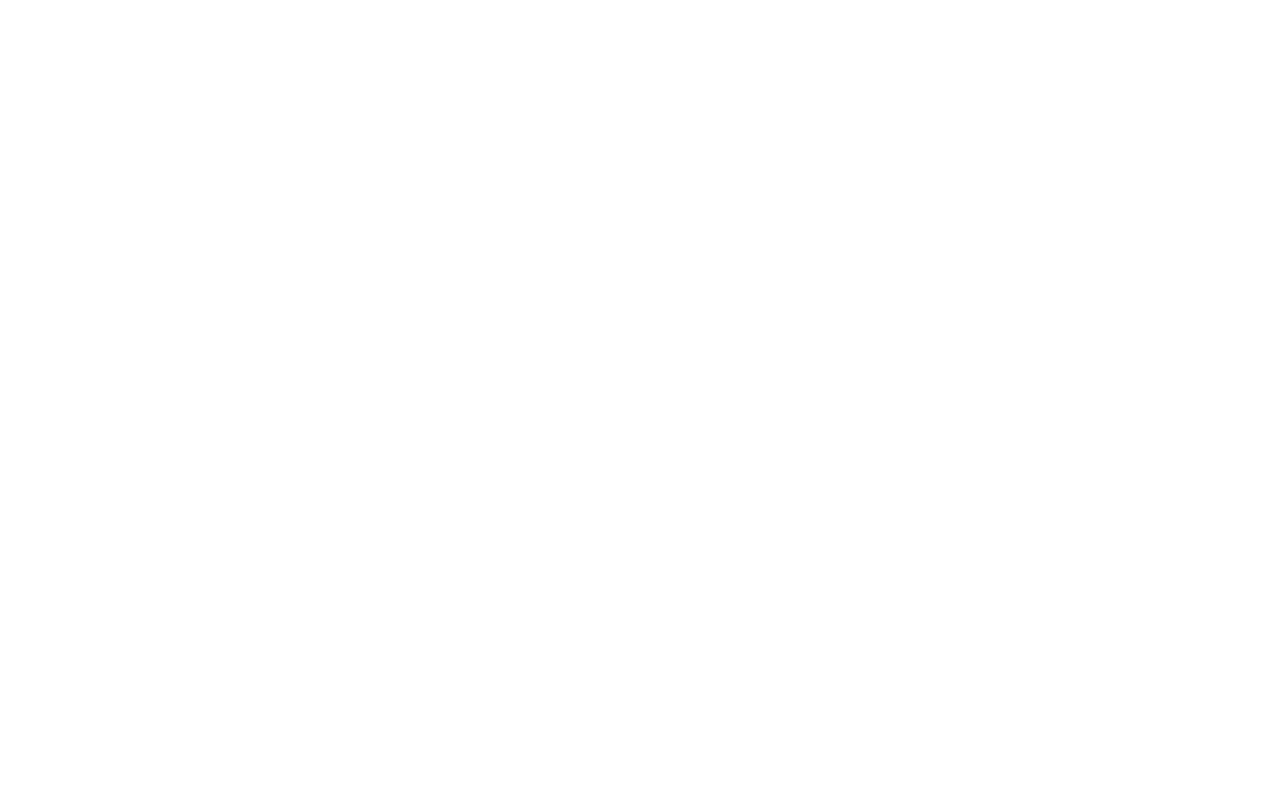
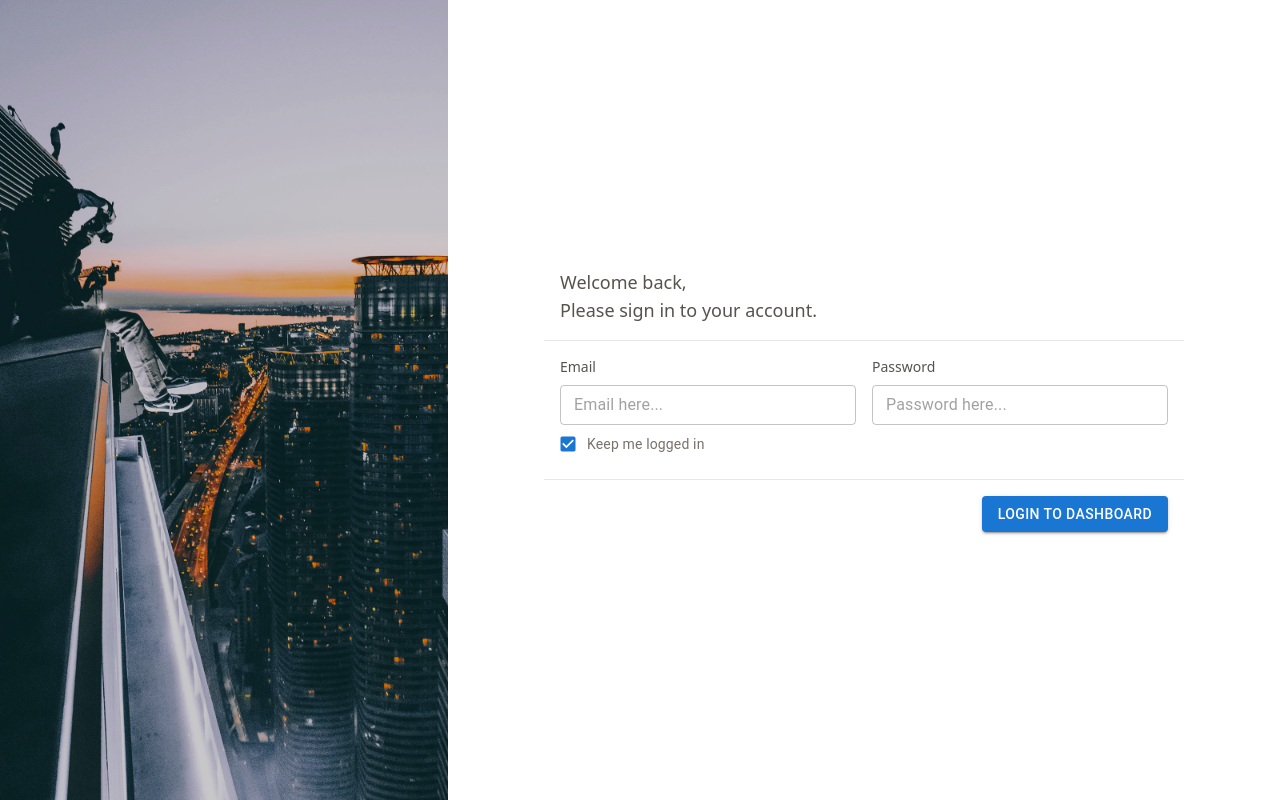
Before and after one commit to Aydin-lip/bam-shahr-panel, a React (Create React App) app: page /login in a window 1280 px wide. Built offline with nearby package versions, Linux system fonts and the light colour scheme.

Commit message:
Added login page

```diff
--- a/src/App.jsx
+++ b/src/App.jsx
@@ -1,6 +1,14 @@
+import { BrowserRouter, Route, Routes } from "react-router-dom";
+import Login from "./components/login";
+
 function App() {
   return (
     <>
+      <BrowserRouter>
+        <Routes>
+          <Route path="/login" element={<Login />} />
+        </Routes>
+      </BrowserRouter>
     </>
   );
 }
--- /dev/null
+++ b/src/components/login/index.jsx
@@ -0,0 +1,52 @@
+import { Button, Checkbox, FormControlLabel, TextField } from "@mui/material"
+
+const Login = () => {
+  return (
+    <>
+      <div className="w-full h-full">
+        <div className="w-full h-screen flex">
+          <div className="relative h-full max-lg:hidden">
+            <div className="w-[35vw] brightness-[.8] h-screen bg-cover" style={{ backgroundImage: 'url(/images/bg-login.jpg)' }}></div>
+          </div>
+          <div className="w-full h-full flex justify-center items-center">
+            <div className="w-[40rem]">
+              <p className="text-stone-600 p-4 text-lg">
+                <span className="block">Welcome back,</span>
+                <span>Please sign in to your account.</span>
+              </p>
+              <hr />
+              <div className="p-4">
+                <div className="flex max-md:flex-col gap-4">
+                  <div className="flex flex-col gap-2 w-full">
+                    <label htmlFor="email" className="text-stone-600 text-sm">Email</label>
+                    <TextField
+                      id="email"
+                      size="small"
+                      placeholder="Email here..."
+                    />
+                  </div>
+                  <div className="flex flex-col gap-2 w-full">
+                    <label htmlFor="password" className="text-stone-600 text-sm">Password</label>
+                    <TextField
+                      type="password"
+                      id="password"
+                      size="small"
+                      placeholder="Password here..."
+                    />
+                  </div>
+                </div>
+                <FormControlLabel control={<Checkbox size="small" defaultChecked />} label={<span className="text-sm text-stone-500">Keep me logged in</span>} />
+              </div>
+              <hr />
+              <div className="p-4 flex justify-end">
+                <Button variant="contained" color="primary">Login to Dashboard</Button>
+              </div>
+            </div>
+          </div>
+        </div>
+      </div>
+    </>
+  )
+}
+
+export default Login
```
Also changed, not shown: public/images/bg-login.jpg (added).
